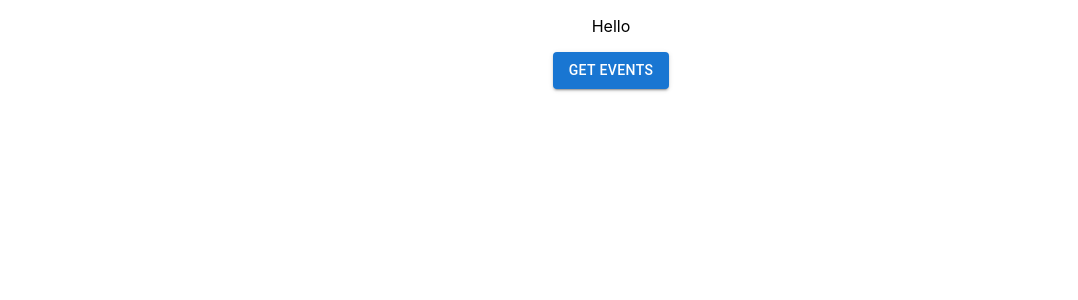
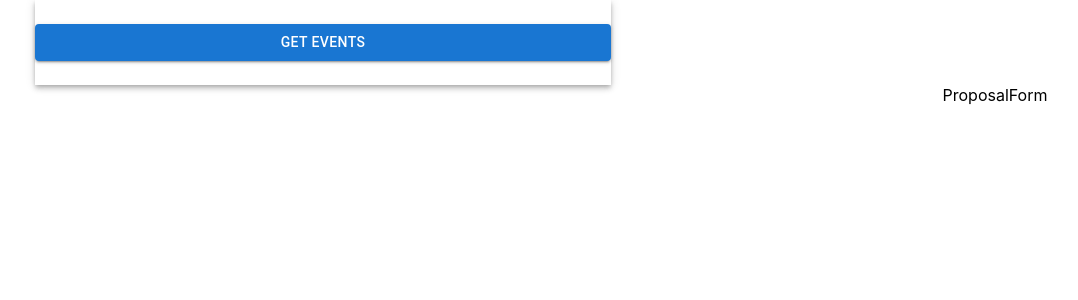
Before and after one commit to krisograbek/on-chain-dao, a React (Create React App) app in the folder client/: page / in a window 1280 px wide. Shown: the top 300 px of the page, without its empty margins (29-1107 px from the left). Built offline with nearby package versions, Linux system fonts and the light colour scheme; what web3 would draw is missing.

Commit message:
refactor folder structure, add Navbar, prepare ProposalForm Component

```diff
--- a/client/src/App.tsx
+++ b/client/src/App.tsx
@@ -1,11 +1,14 @@
 import React, { useEffect, useState } from 'react';
 import Container from '@mui/material/Container';
 import Button from '@mui/material/Button';
+import Grid from '@mui/material/Grid';
 import './App.css';
 import Web3 from 'web3';
 
 import { contractAbi, contractAddress } from './utils/constants';
-import Proposals from './Proposals/Proposals';
+import Proposals from './components/Proposals/Proposals';
+import Navbar from './components/Navbar';
+import ProposalForm from './components/Proposals/ProposalForm';
 
 // using local node
 const web3 = new Web3("ws://localhost:8545")
@@ -58,16 +61,18 @@ function App() {
   }
 
   return (
-    <Container maxWidth='md'>
-      <div className="App">
-        <p>
-          Hello
-        </p>
-        <Button variant="contained" onClick={() => getEvents()}>
-          Get Events
-        </Button>
-        <Proposals proposals={proposals} />
-      </div>
+    <Container maxWidth='lg'>
+      <Grid container className="App">
+        <Grid item sm={6}>
+          <Navbar onClick={() => getEvents()} />
+        </Grid>
+        <Grid item sm={12} md={8}>
+          <Proposals proposals={proposals} />
+        </Grid>
+        <Grid item sm={12} md={4}>
+          <ProposalForm />
+        </Grid>
+      </Grid>
     </Container>
   );
 }
--- /dev/null
+++ b/client/src/components/Navbar.tsx
@@ -0,0 +1,21 @@
+import React from 'react'
+import AppBar from '@mui/material/AppBar';
+import Typography from '@mui/material/Typography';
+import Toolbar from '@mui/material/Toolbar';
+import Button from '@mui/material/Button';
+
+type Props = {
+  onClick: React.MouseEventHandler
+}
+
+const Navbar = ({ onClick }: Props) => {
+  return (
+    <AppBar position='static' color='inherit' sx={{ py: 3 }}>
+      <Button variant="contained" onClick={onClick}>
+        Get Events
+      </Button>
+    </AppBar>
+  )
+}
+
+export default Navbar
--- /dev/null
+++ b/client/src/components/Proposals/ProposalForm.tsx
@@ -0,0 +1,9 @@
+import React from 'react'
+
+const ProposalForm = () => {
+  return (
+    <div>ProposalForm</div>
+  )
+}
+
+export default ProposalForm
--- a/client/src/Proposals/Proposals.tsx
+++ b/client/src/components/Proposals/Proposals.tsx
@@ -1,5 +1,5 @@
 import React from 'react'
-import Proposal from './Proposal/Proposal';
+import Proposal from './Proposal';
 
 type Props = {
   proposals: Array<Proposal>
```
Also changed, not shown: client/src/components/Proposals/Proposal.tsx (renamed from client/src/Proposals/Proposal/Proposal.tsx).
